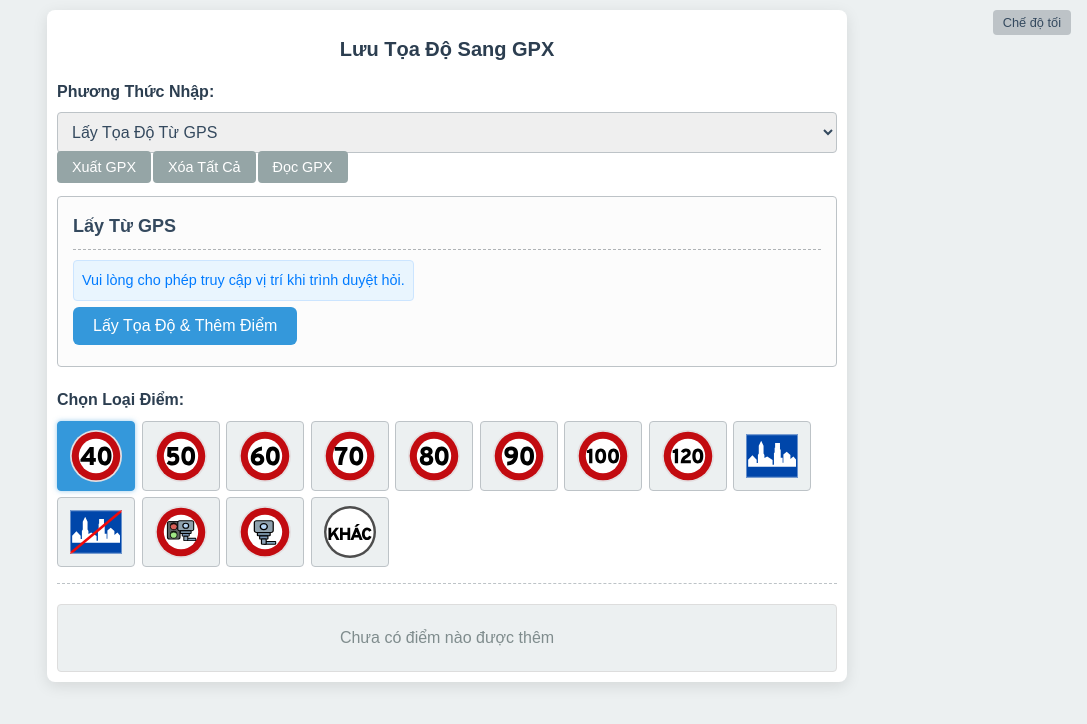
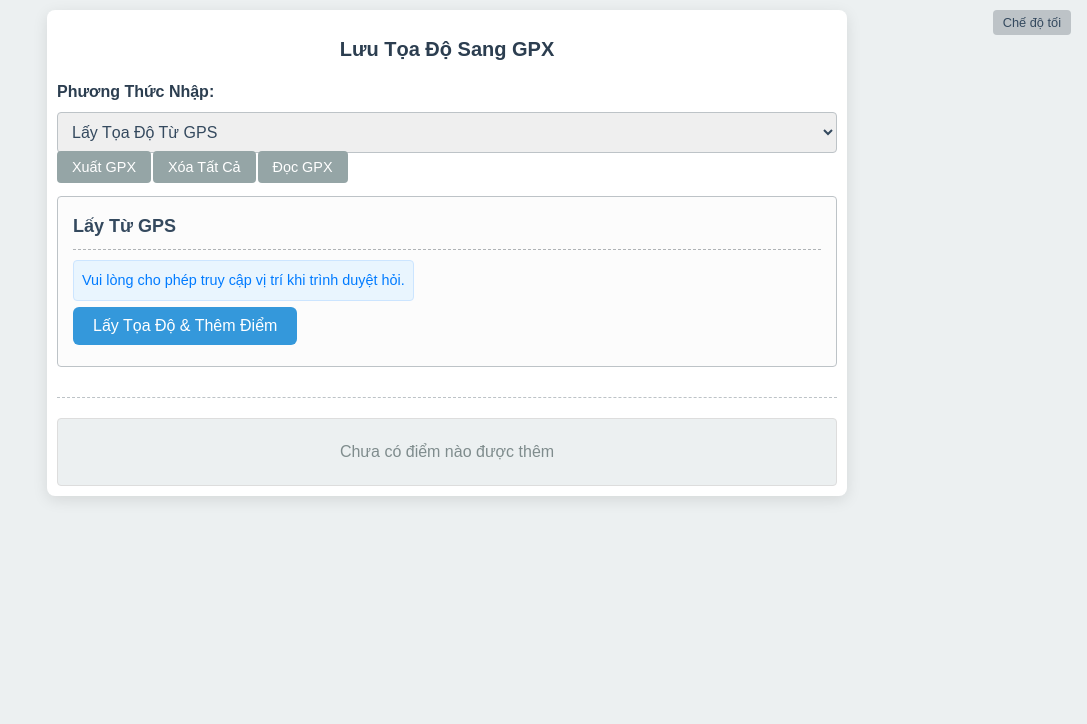
Before and after one commit to minhtanz1/gpx-coordinate-saver, a plain HTML site: page index.html in a window 1280 px wide. Shown: the whole page, without its empty margins (193-1280 px from the left). Drawn offline with Linux system fonts and the light colour scheme.

Commit message:
Update index.html

```diff
--- a/index.html
+++ b/index.html
@@ -1,12 +1,15 @@
 <!DOCTYPE html>
 <html lang="vi">
+
 <head>
     <meta charset="UTF-8">
     <meta name="viewport" content="width=device-width, initial-scale=1.0">
     <title>Lưu Tọa Độ Sang GPX</title>
     <link rel="stylesheet" href="style.css">
-    <link rel="icon" type="image/x-icon" href="https://raw.githubusercontent.com/minhtanz1/gpx-coordinate-saver/refs/heads/testing/img/favicon.ico">
+    <link rel="icon" type="image/x-icon"
+        href="https://raw.githubusercontent.com/minhtanz1/gpx-coordinate-saver/refs/heads/testing/img/favicon.ico">
 </head>
+
 <body>
     <div class="container">
         <h1>Lưu Tọa Độ Sang GPX</h1>
@@ -24,13 +27,13 @@
 
         <!-- Section for Manual Input -->
         <div id="manualInputSection" class="input-section">
-             <h3>Nhập Thủ Công</h3>
-             <div class="form-group">
+            <h3>Nhập Thủ Công</h3>
+            <div class="form-group">
                 <label for="coordinates">Tọa Độ:</label>
                 <input type="text" id="coordinates" placeholder="Ví dụ: 21.0285,105.8542">
                 <div class="message error" id="coord-error"></div>
             </div>
-             <button id="addManualPoint">Thêm Điểm</button>
+            <button id="addManualPoint">Thêm Điểm</button>
         </div>
 
         <div class="action-buttons">
@@ -39,7 +42,7 @@
             <button id="importGPXBtn">Đọc GPX</button>
             <input type="file" id="gpxFileInput" class="hidden-input" accept=".gpx">
         </div>
-         <!-- Section for GPS Input -->
+        <!-- Section for GPS Input -->
         <div id="gpsInputSection" class="input-section">
             <h3>Lấy Từ GPS</h3>
             <div id="gps-status" class="message info"></div>
@@ -47,54 +50,7 @@
         </div>
 
         <div class="form-group">
-            <label>Chọn Loại Điểm:</label>
             <div class="point-type-selector" id="pointTypeSelection">
-                <!-- Buttons for speed limits (replace with your SVG paths) -->
-                <button class="point-type-icon selected" data-type="40km/h" title="40km/h">
-                     <img src="https://raw.githubusercontent.com/minhtanz1/gpx-coordinate-saver/refs/heads/testing/img/40.svg" alt="" height="52" width="52">
-                     <!-- <span>40</span> -->
-                </button>
-                 <button class="point-type-icon" data-type="50km/h" title="50km/h">
-                    <img src="https://raw.githubusercontent.com/minhtanz1/gpx-coordinate-saver/refs/heads/testing/img/50.svg" alt="" height="52" width="52">
-                </button>
-                 <button class="point-type-icon" data-type="60km/h" title="60km/h">
-                    <img src="https://raw.githubusercontent.com/minhtanz1/gpx-coordinate-saver/refs/heads/testing/img/60.svg" alt="" height="52" width="52">
-                </button>
-                <!-- Add other speed limit buttons similarly -->
-                <button class="point-type-icon" data-type="70km/h" title="70km/h">
-                    <img src="https://raw.githubusercontent.com/minhtanz1/gpx-coordinate-saver/refs/heads/testing/img/70.svg" alt="" height="52" width="52">
-                </button>
-                <button class="point-type-icon" data-type="80km/h" title="80km/h">
-                    <img src="https://raw.githubusercontent.com/minhtanz1/gpx-coordinate-saver/refs/heads/testing/img/80.svg" alt="" height="52" width="52">
-                </button>
-                 <button class="point-type-icon" data-type="90km/h" title="90km/h">
-                    <img src="https://raw.githubusercontent.com/minhtanz1/gpx-coordinate-saver/refs/heads/testing/img/90.svg" alt="" height="52" width="52">
-                </button>
-                 <button class="point-type-icon" data-type="100km/h" title="100km/h">
-                    <img src="https://raw.githubusercontent.com/minhtanz1/gpx-coordinate-saver/refs/heads/testing/img/100.svg" alt="" height="52" width="52">
-                </button>
-                <button class="point-type-icon" data-type="120km/h" title="120km/h">
-                    <img src="https://raw.githubusercontent.com/minhtanz1/gpx-coordinate-saver/refs/heads/testing/img/120.svg" alt="" height="52" width="52">
-                </button>
-
-                <button class="point-type-icon" data-type="KDC" title="120km/h">
-                    <img src="https://raw.githubusercontent.com/minhtanz1/gpx-coordinate-saver/refs/heads/testing/img/KDC.svg" alt="" height="52" width="52">
-                </button>
-                <button class="point-type-icon" data-type="HKDC" title="120km/h">
-                    <img src="https://raw.githubusercontent.com/minhtanz1/gpx-coordinate-saver/refs/heads/testing/img/HKDC.svg" alt="" height="52" width="52">
-                </button>
-
-                <button class="point-type-icon" data-type="Camera đèn đỏ" title="Camera đèn đỏ">
-                    <img src="https://raw.githubusercontent.com/minhtanz1/gpx-coordinate-saver/refs/heads/testing/img/red_light_cam.svg" alt="" height="52" width="52">
-                </button>
-                <button class="point-type-icon" data-type="Camera phạt nguội" title="Camera phạt nguội">
-                    <img src="https://raw.githubusercontent.com/minhtanz1/gpx-coordinate-saver/refs/heads/testing/img/speed_cam.svg" alt="" height="52" width="52">
-                </button>
-
-                <!-- Custom type button -->
-                <button class="point-type-icon" data-type="custom" title="Tên khác...">
-                    <img src="https://raw.githubusercontent.com/minhtanz1/gpx-coordinate-saver/refs/heads/testing/img/Khác.svg" alt="" height="52" width="52">
-                </button>
             </div>
 
             <div class="custom-name-input" id="customNameContainer">
@@ -116,4 +72,5 @@
 
     <script src="script.js" defer></script>
 </body>
+
 </html>
```
